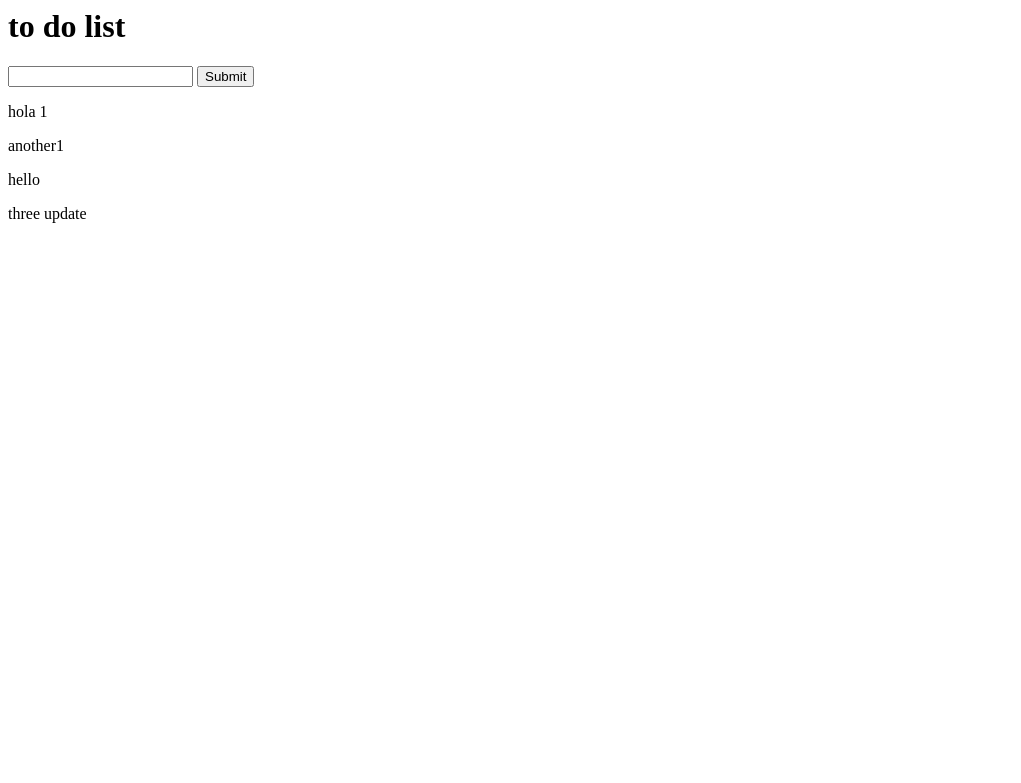
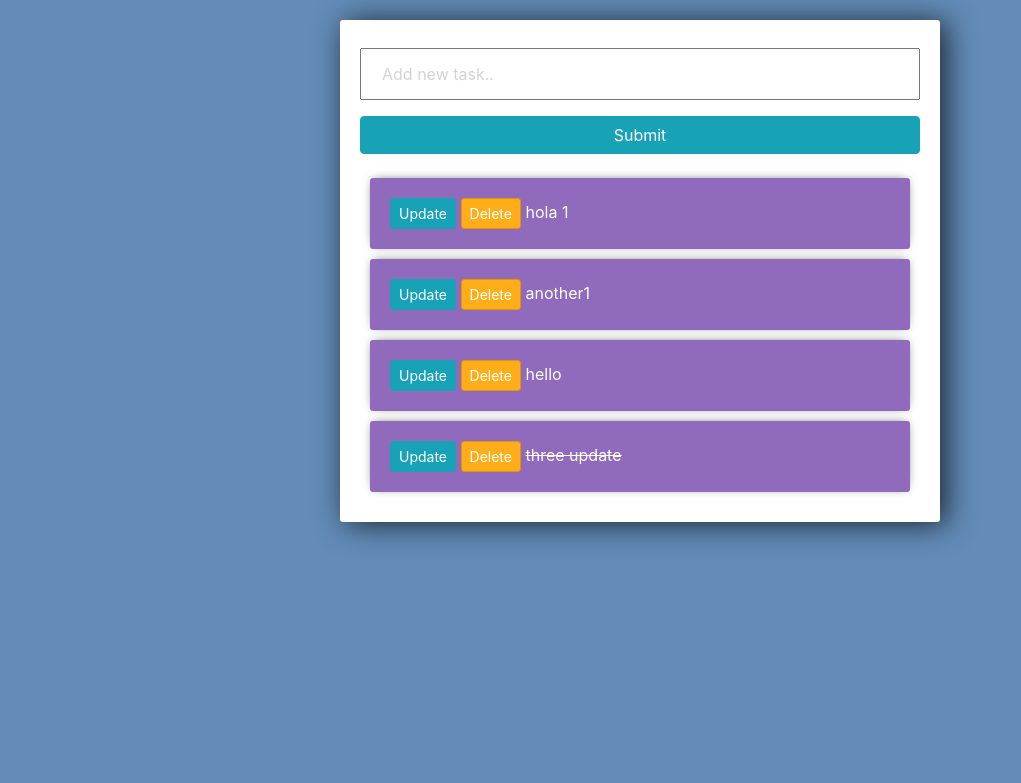
Before and after one commit to jlguz/JohnDash, a Django app: page / in a window 1280 px wide. Shown: the top 783 px of the page, without its empty margins (0-1021 px from the left). Run offline with Django 4.2, Linux system fonts and the light colour scheme; data comes from the database, SQL or seed files in the repository; both versions use the stored data as it was after the commit; some libraries are stand-ins or nearby versions.

Commit message:
app fianlizada

```diff
--- a/todo/forms.py
+++ b/todo/forms.py
@@ -4,6 +4,7 @@ from django.forms import ModelForm
 from . models import Task
 
 class TaskForm (forms.ModelForm):
+    title = forms.CharField(widget= forms.TextInput(attrs={'placeholder':'Add new task..'}))
 
     class Meta:
         model = Task
--- a/todo/templates/todo/task_list.html
+++ b/todo/templates/todo/task_list.html
@@ -1,13 +1,66 @@
-<h1>to do list</h1>
+<link rel="stylesheet" href="https://stackpath.bootstrapcdn.com/bootstrap/4.3.1/css/bootstrap.min.css" integrity="sha384-ggOyR0iXCbMQv3Xipma34MD+dH/1fQ784/j6cY/iJTQUOhcWr7x9JvoRxT2MZw1T" crossorigin="anonymous">
 
-<form method="POST" action="/">
-    {% csrf_token %} {{ form.title }}
-    <input type="submit" name="Create Task">
+<style>
+    body {
+        background-color: #638CB8;
+    }
 
-</form>
+    input {
+        width: 100%;
+        padding: 12px 20px;
+        margin: 8px 0;
+        box-sizing: border-box;
+    }
 
-{% for task in tasks %}
-<div>
-    <p>{{ task }}</p>
+    input::placeholder {
+        color: #d3d3d3;
+    }
+
+    .submit {
+        background-color: #6BA3E8;
+    }
+
+    .center-column {
+        width: 600px;
+        margin: 20px auto;
+        padding: 20px;
+        background-color: #fff;
+        border-radius: 3px;
+        box-shadow: 6px 2px 30px 0px rgba(0, 0, 0, 0.75);
+    }
+
+    .item-row {
+        background-color: #906abd;
+        margin: 10px;
+        padding: 20px;
+        border-radius: 3px;
+        color: #fff;
+        font-size: 16px;
+        box-shadow: 0px -1px 10px -4px rgba(0, 0, 0, 0.75);
+    }
+
+    .btn-danger {
+        background-color: #ffae19;
+        border-color: #e59400;
+    }
+</style>
+
+<div class="center-column">
+
+    <form method="POST" action="/">
+        {% csrf_token %} {{form.title}}
+        <input class="btn btn-info" type="submit" name="Create Task">
+    </form>
+
+    <div class="todo-list">
+
+        {% for task in tasks %}
+        <div class="item-row">
+            <a class="btn btn-sm btn-info" href="{% url 'update_task' task.id %}">Update</a>
+            <a class="btn btn-sm btn-danger" href="{% url 'delete' task.id %}">Delete</a> {% if task.complete == True %}
+            <strike>{{task}}</strike> {% else %}
+            <span>{{task}}</span> {% endif %}
+        </div>
+        {% endfor %}
+    </div>
 </div>
-{% endfor %}
--- a/todo/templates/todo/test.html
+++ /dev/null
@@ -1 +0,0 @@
-name = 'john' {{name}}
--- /dev/null
+++ b/todo/templates/todo/update_task.html
@@ -0,0 +1,6 @@
+<h1>update task</h1>
+
+<form method="POST" action="">
+    {% csrf_token %} {{form}}
+    <input type="submit" name="update Task">
+</form>
--- a/todo/urls.py
+++ b/todo/urls.py
@@ -2,5 +2,7 @@ from django.urls import path
 from . import views
 
 urlpatterns = [
-        path('', views.index, name='task')
+        path('', views.index, name='list'),
+        path('update_task/<str:pk>/', views.updateTask, name='update_task'),
+        path('delete/<str:pk>/', views.deleteTask, name='delete')
 ]
--- a/todo/views.py
+++ b/todo/views.py
@@ -17,3 +17,26 @@ def index(request):
     context = {'tasks': tasks, 'form':form}
 
     return render(request,'todo/task_list.html', context)
+
+def updateTask(request,pk):
+    task = Task.objects.get(id=pk)
+    form = TaskForm(instance=task)
+
+    if request.method == 'POST':
+        form = TaskForm(request.POST, instance=task)
+        if form.is_valid():
+            form.save()
+            return redirect('/')
+
+    context = {'form':form}
+    return render(request, 'todo/update_task.html',context)
+
+def deleteTask(request, pk):
+    item = Task.objects.get(id=pk)
+
+    if request.method == 'POST':
+        item.delete()
+        return redirect('/')
+
+    context = {'item': item}
+    return render(request, 'todo/delete.html',context)
```
Also changed, not shown: todo/templates/todo/delete.html (added, +8 -0 lines), db.sqlite3.
